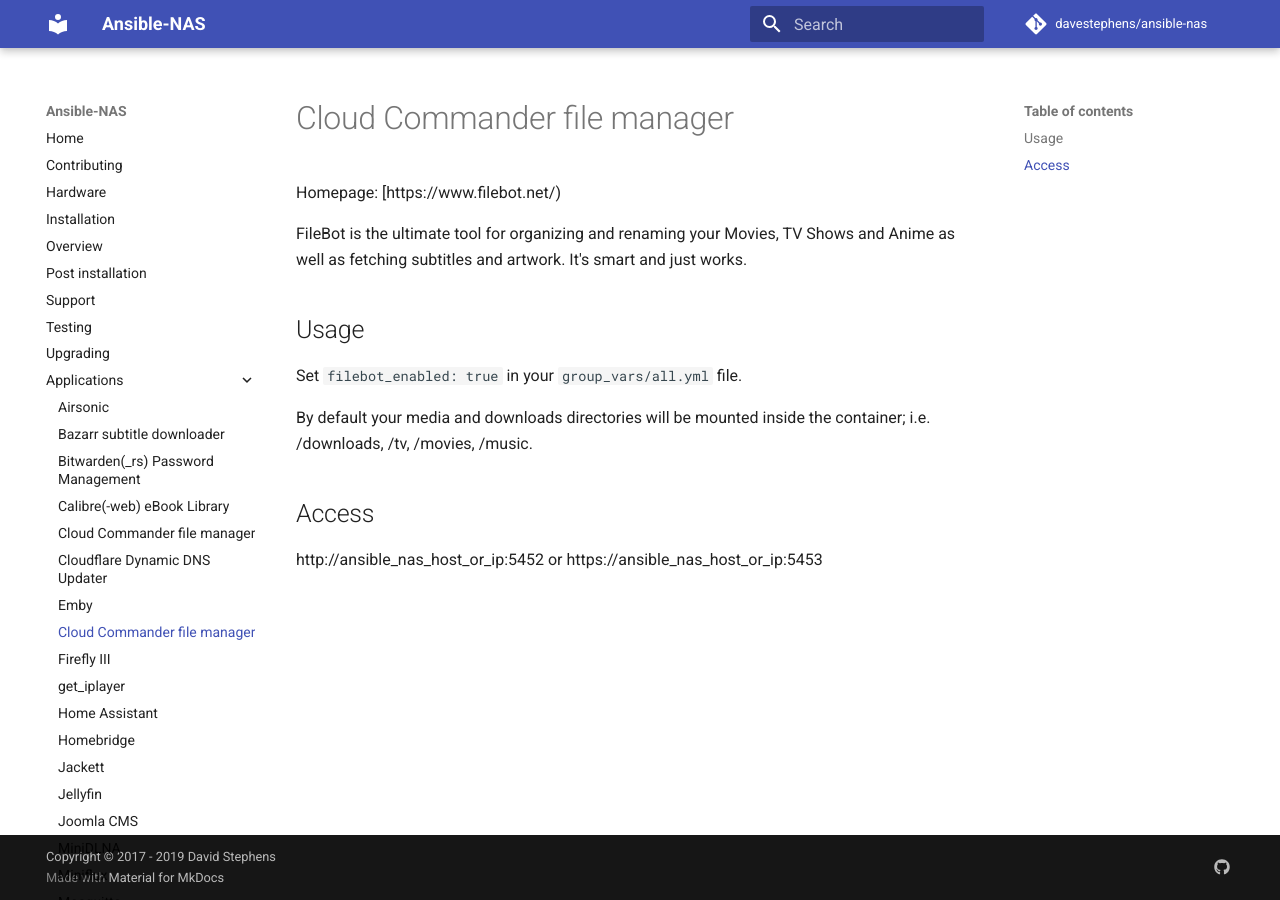
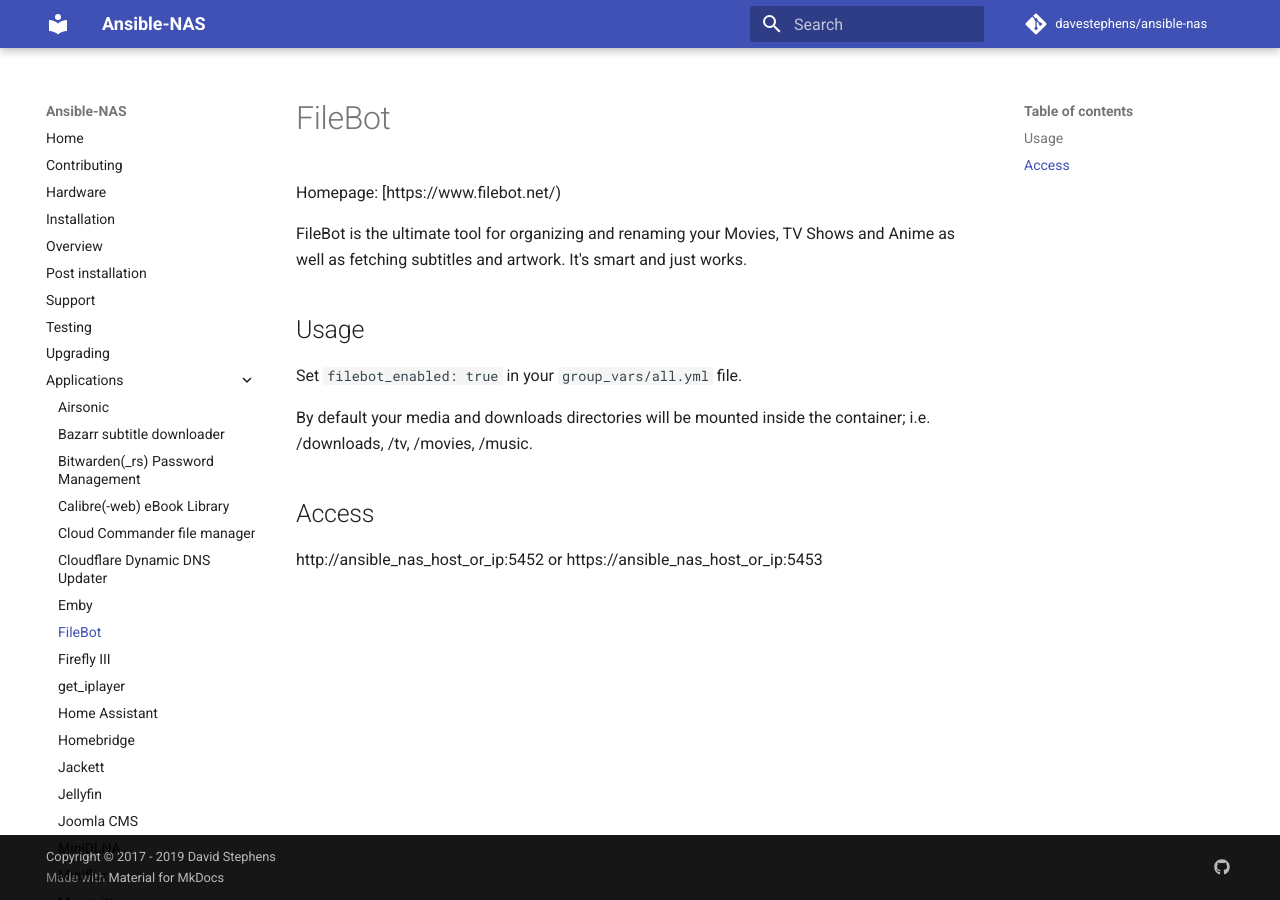
Before and after one commit to davestephens/ansible-nas, an MkDocs documentation site: the page built from docs/applications/filebot.md, in a window 1280 px wide. Built offline with MkDocs 1.6.1 and Material for MkDocs 9.7.7, drawn with Linux system fonts in a browser that asks for light colours; comment, search, counter and statistics services are not loaded.

Commit message:
fixed header

```diff
--- a/docs/applications/filebot.md
+++ b/docs/applications/filebot.md
@@ -1,4 +1,4 @@
-# Cloud Commander file manager
+# FileBot
 
 Homepage: [https://www.filebot.net/)
 
```
